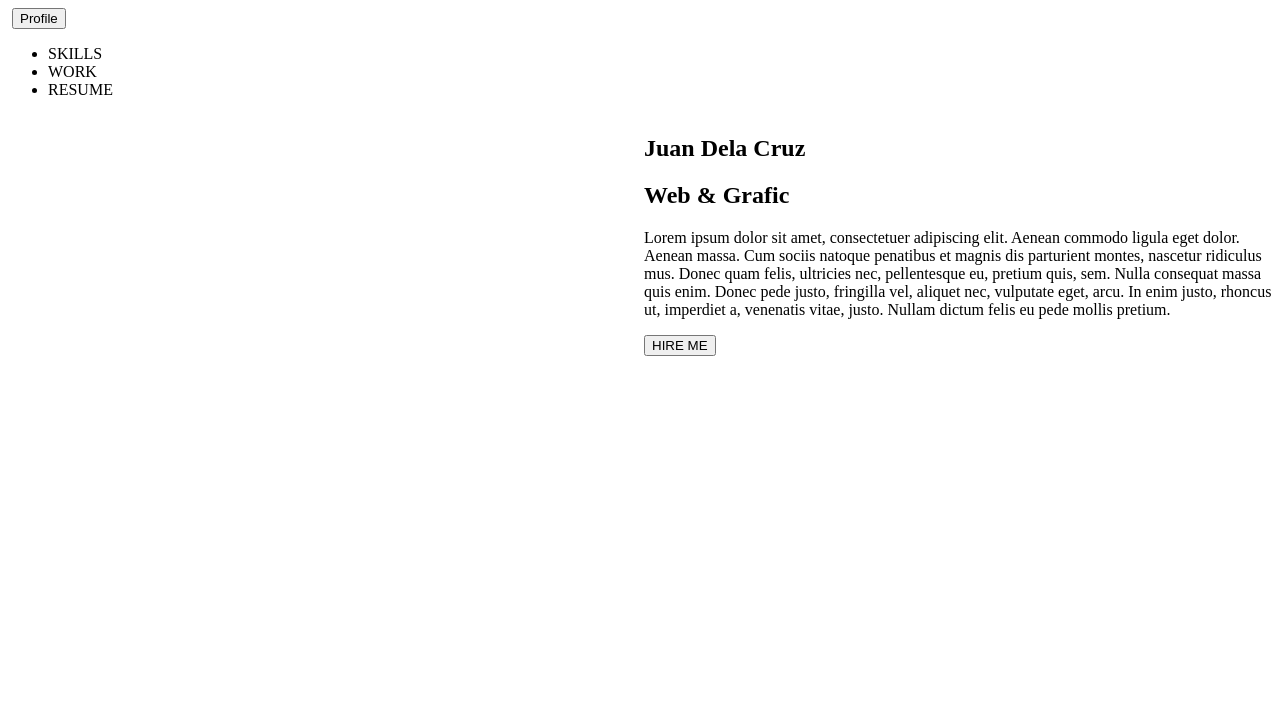
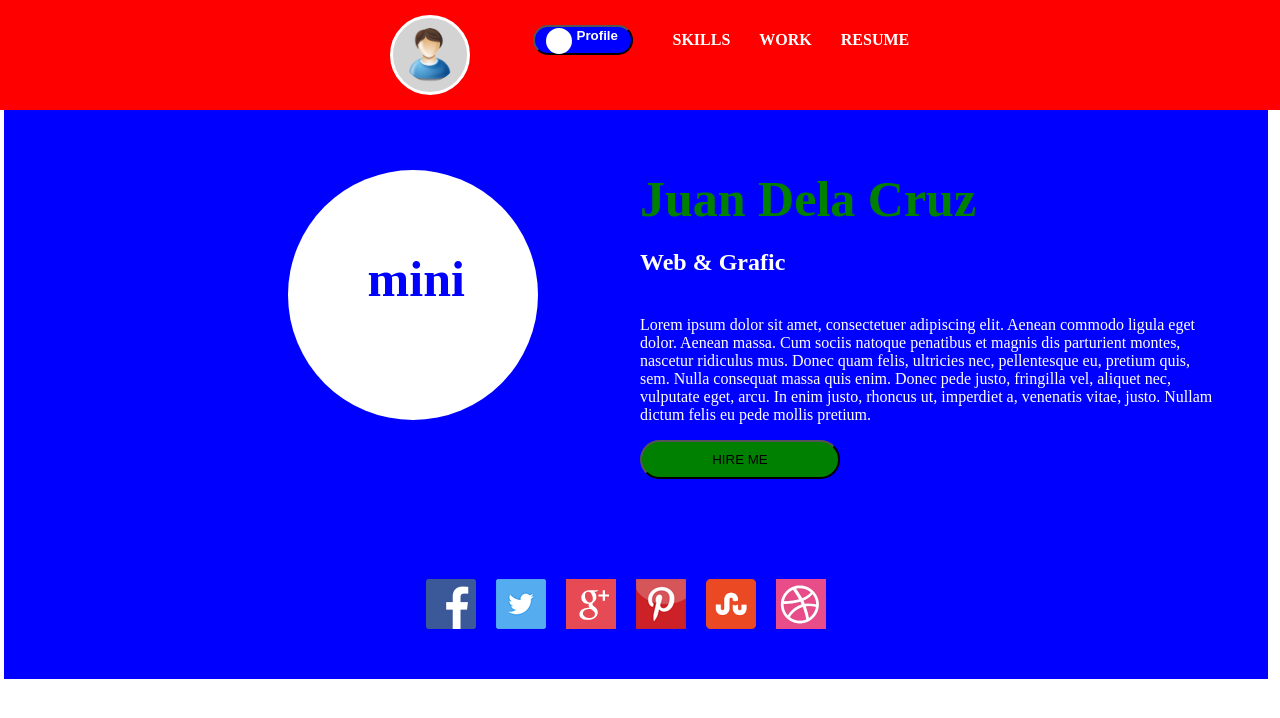
Before and after one commit to vanita22/portafolio-bem, a plain HTML site: page index.html in a window 1280 px wide. Drawn offline with Linux system fonts and the light colour scheme; files that its build step writes are made by us from their sources.

Commit message:
cargando diseño html

```diff
--- a/assets/sass/_base.scss
+++ b/assets/sass/_base.scss
@@ -0,0 +1,93 @@
+.ae-container-fluid--full{
+	background-color: red;
+	display: inline-flex;
+	width: 100% auto;
+	padding: 15px;
+	text-align: center;
+	color: white;
+	font-weight: bold;
+	img{
+		display: inline-flex;
+		width: 80px;
+		height: 80px;
+		margin-left: 30%;
+		margin-right: 5%;
+		border-radius: 100px;
+		background-color: lightgrey;
+		border:3px solid white;
+		padding: 10px;
+	}
+	button{
+		display: inline-flex;
+		width: 100px;
+		height: 30px;
+		background-color: blue;
+		color:white;
+		border-radius: 23px;
+		font-weight: bold;
+		margin-top: 10px;
+		img{
+			width: 10px;
+			height: 10px;
+			background-color: white;
+			margin-left: 5px;
+			margin-right: 5px;
+		}
+	}
+	li{
+		display: inline-flex;
+		width: auto;
+		margin-right: 25px;
+	}
+}
+#box{
+	position: fixed;
+	top: 0;
+	left: 0;
+	z-index: 1;
+}
+
+.ae-grid{
+	background-color: blue;
+	position: relative;
+	width: 100%;
+	height: auto;
+	top: 70px;
+	padding: 50px;
+	color: white;
+	.imagen h1{
+		background-color: white;
+		color: blue;
+		width: 250px;
+		height: 250px;
+		font-size: 50px;
+		border-radius: 300px;
+		margin-left: 40%;
+		padding: 80px;
+	}
+	h1{
+		color: green;
+		font-size: 50px;
+	}
+	h2{
+		margin-bottom: 40px;
+		margin-top: -20px;
+	}
+	button{
+		width: 200px;
+		height: auto;
+		padding: 10px;
+		background-color: green;
+		border-radius: 30px;
+	}
+	.box1{
+		display: inline-flex;
+		width: 100%;
+		justify-content: center;
+		img{
+			width: 50px;
+			height: 50px;
+			margin-right: 20px;
+		}
+	}
+}
--- a/assets/sass/_variable.scss
+++ b/assets/sass/_variable.scss
@@ -0,0 +1,4 @@
+$rojo: #e74c3c;
+$azul: blue;
+$blanco: white;
+$verde: green;
--- a/index.html
+++ b/index.html
@@ -7,24 +7,24 @@
 	<title>Ejercicio Evaluado BEM</title>
 	<!-- Link archivo css-->
 	<link rel="stylesheet" href="aurora-grid.css">
+	<link rel="stylesheet" type="text/css" href="assets/css/main.css">
 
 </head>
 <body>
-	<header>
-		<div class="ae-container-fluid ae-container-fluid--full">
-			<img src="" alt="">
-			<button><img src="">Profile</button>
+	<div class="ae-container-fluid ae-container-fluid--full" id="box">
+		<img src="assets/img/usuario.png" alt="">
+		<div class="btn"><button><img src="assets/img/user.png"> Profile</button></div>
 		<ul>
 			<li>SKILLS</li>
 			<li>WORK</li>
 			<li>RESUME</li>
 		</ul>
 	</div>
-	</header>
+
 	<section>
 		<div class="ae-grid">
-  			<div class="ae-grid__item item-sm-6">
-  				<img src="">
+  			<div class="ae-grid__item item-sm-6 imagen">
+  				<h1>mini</h1>
   			</div>
   			<div class="ae-grid__item item-sm-6">
   				<h1>Juan Dela Cruz</h1>
@@ -34,12 +34,12 @@
   			</div>
 		</div>
 		<div class="ae-grid">
-  			<div class="ae-grid__item item-sm-12">
-  				<img src=""><img src=""><img src=""><img src=""><img src=""><img src="">
+  			<div class="ae-grid__item item-sm-12 box1">
+  				<img src="assets/img/facebook.png"><img src="assets/img/twitter.png"><img src="assets/img/gplus.png"><img src="assets/img/pinterest.png"><img src="assets/img/stum.png"><img src="assets/img/dribbble.png">
   			</div>
 		</div>
 	</section>
-	<footer class="pie">
+	<footer>
 
 	</footer>
 </body>
```
Also changed, not shown: assets/css/main.css, assets/img/dribbble.png (added), assets/img/facebook.png (added), assets/img/gplus.png (added), assets/img/pinterest.png (added), assets/img/stum.png (added), assets/img/twitter.png (added), assets/img/user.png (added), assets/img/usuario.png (added), 1 other file. Lines whose indentation alone changed are shown as unchanged.
